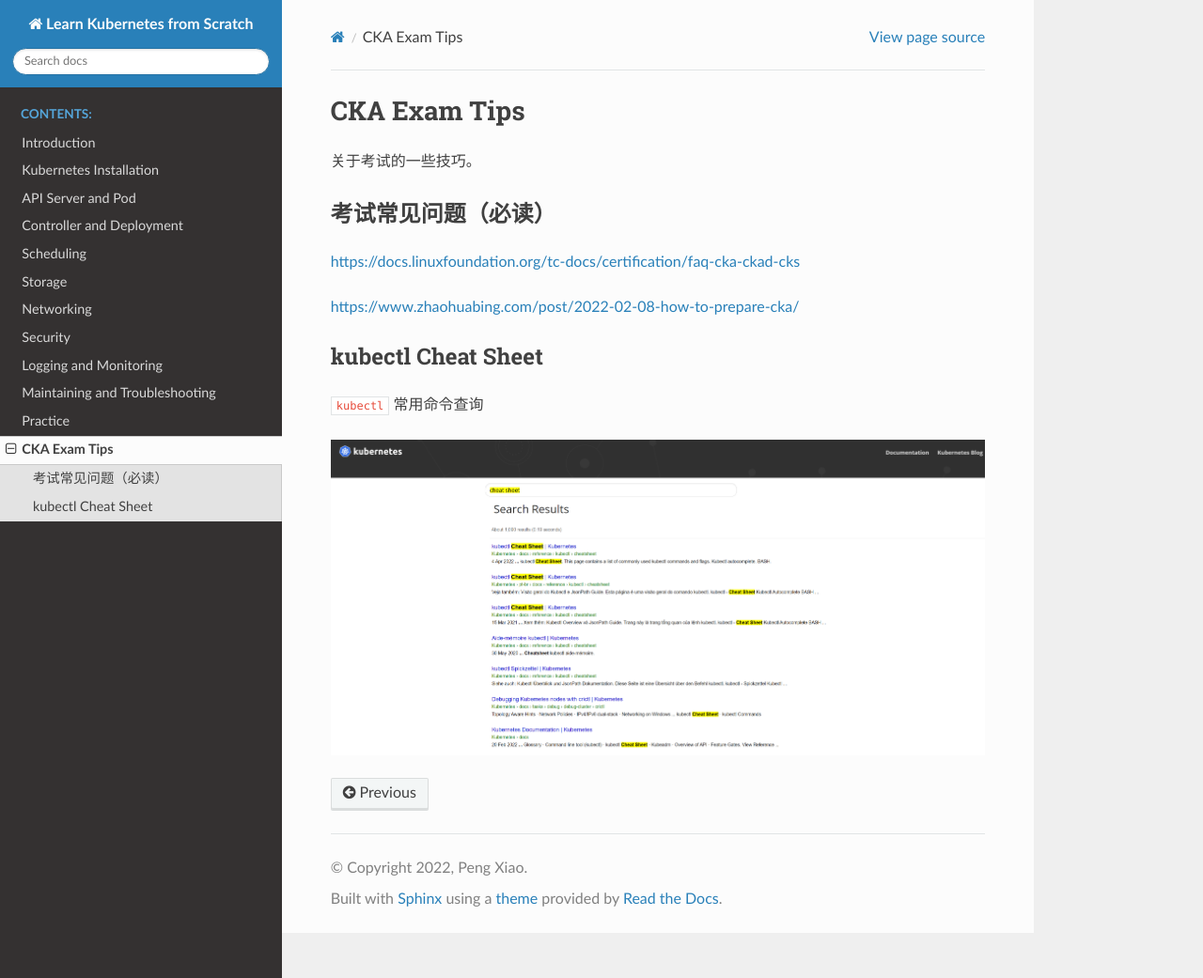
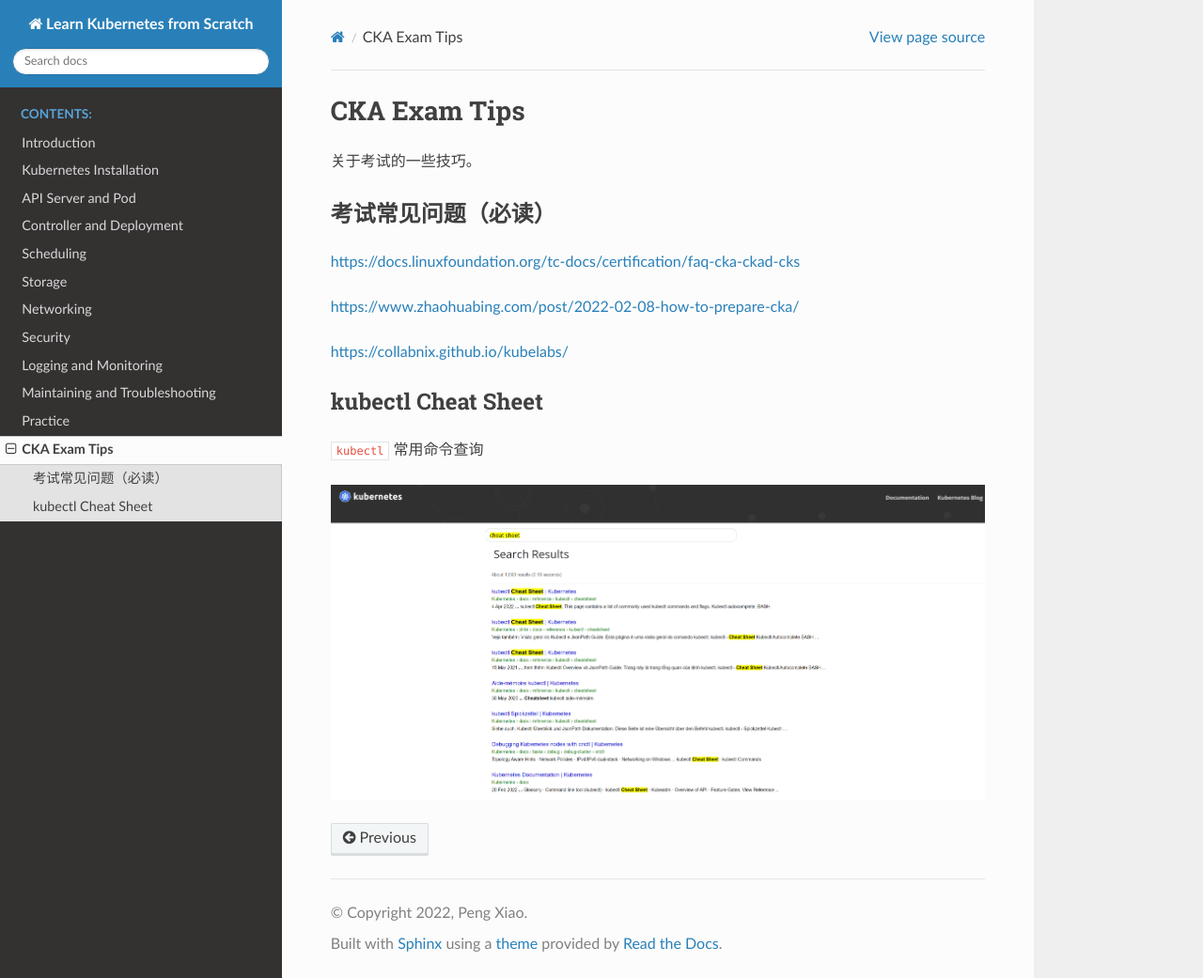
Before and after one commit to xiaopeng163/learn-k8s-from-scratch, a Sphinx documentation site: the page built from source/exam.rst, in a window 1280 px wide and 1041 px high. Shown: the whole window at 94% size. Built offline with Sphinx 7.4.7 and the Read the Docs theme 2.0.0, drawn with Linux system fonts in a browser that asks for light colours; some of the changed lines change nothing that is shown.

Commit message:
Update exam.rst

```diff
--- a/source/exam.rst
+++ b/source/exam.rst
@@ -12,6 +12,7 @@ https://docs.linuxfoundation.org/tc-docs/certification/faq-cka-ckad-cks
 
 https://www.zhaohuabing.com/post/2022-02-08-how-to-prepare-cka/
 
+https://collabnix.github.io/kubelabs/
 
 kubectl Cheat Sheet
 -----------------------
```
